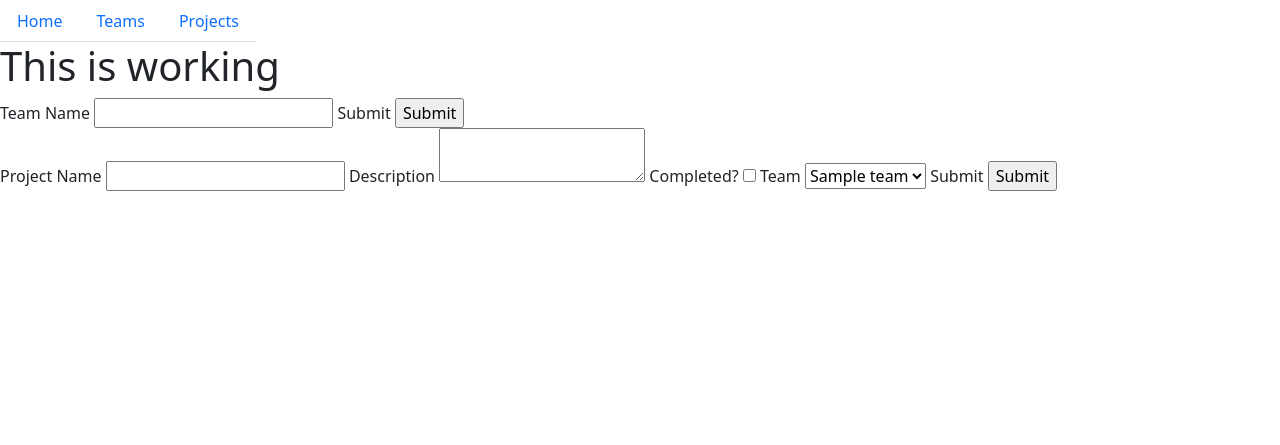
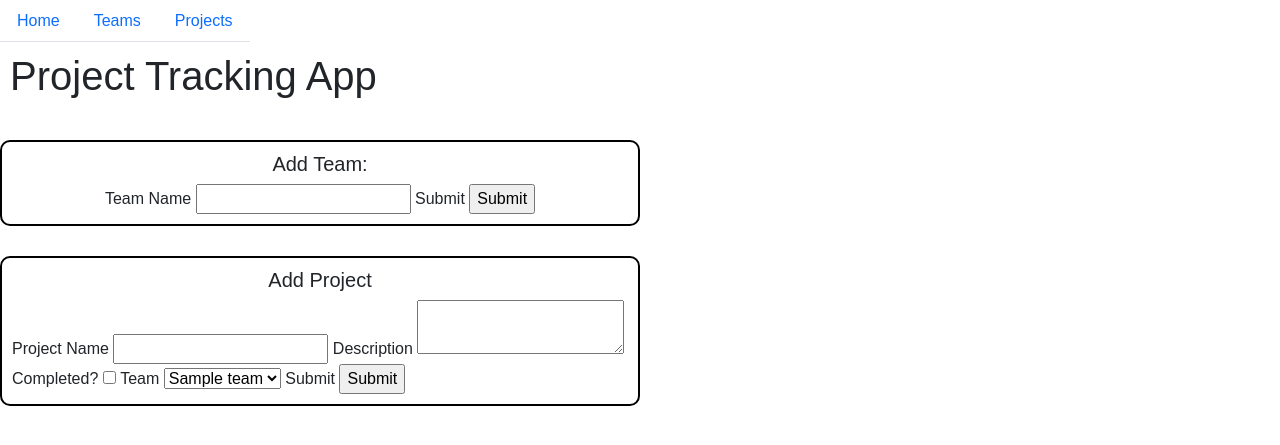
Before and after one commit to federico-rocchetti/flask-sqlalchemy-instance, a Flask app: page / in a window 1280 px wide. Shown: the top 445 px of the page. Run offline with Flask 2, Linux system fonts and the light colour scheme; tables that the repository leaves empty hold one stand-in row (values such as "Sample post").

Commit message:
styles.css added, final touch ups on style. Header fixes.

```diff
--- a/server.py
+++ b/server.py
@@ -14,7 +14,7 @@ def home():
     team_form = TeamForm()
     project_form = ProjectForm()
     project_form.update_teams(User.query.get(user_id).teams)
-    return render_template("home.html", team_form = team_form, project_form = project_form)
+    return render_template("home.html", title = "Project Tracking App", team_form = team_form, project_form = project_form)
 
 @app.route("/add-team", methods=["POST"])
 def add_team():
--- /dev/null
+++ b/static/styles.css
@@ -0,0 +1,20 @@
+* {
+    font-family: sans-serif;
+}
+
+.form-container{
+    display: flex;
+    flex-direction: column;
+    justify-content: flex-start;
+    align-items: center;
+    width: 50%;
+    margin-top: 30px;
+    border: solid black 2px;
+    border-radius: 10px;
+    padding: 10px
+}
+
+.main-header {
+    text-align: left;
+    padding: 10px;
+}
--- a/templates/base.html
+++ b/templates/base.html
@@ -5,6 +5,7 @@
     <meta http-equiv="X-UA-Compatible" content="IE=edge">
     <meta name="viewport" content="width=device-width, initial-scale=1.0">
     <link href="https://cdn.jsdelivr.net/npm/bootstrap@5.0.2/dist/css/bootstrap.min.css" rel="stylesheet" integrity="sha384-EVSTQN3/azprG1Anm3QDgpJLIm9Nao0Yz1ztcQTwFspd3yD65VohhpuuCOmLASjC" crossorigin="anonymous">
+    <link rel="stylesheet" href="../static/styles.css">
     <title>{{ title }}</title>
 </head>
 <body>
--- a/templates/home.html
+++ b/templates/home.html
@@ -1,7 +1,8 @@
 {% extends "base.html" %}
 {% block body %}
-<h1>This is working</h1>
-<div>
+<h1 class="main-header">Project Tracking App</h1>
+<div class="form-container">
+    <h5>Add Team:</h5>
     <form action="{{ url_for('add_team') }}" method="POST">
         {{ team_form.csrf_token() }}
         {{ team_form.team_name.label }}
@@ -10,7 +11,8 @@
         {{ team_form.submit }}
     </form>
 </div>
- <div>
+ <div class="form-container">
+    <h5>Add Project</h5>
     <form action="{{ url_for('add_project') }}" method="POST">
         {{ project_form.csrf_token() }}
         {{ project_form.project_name.label }}
```
